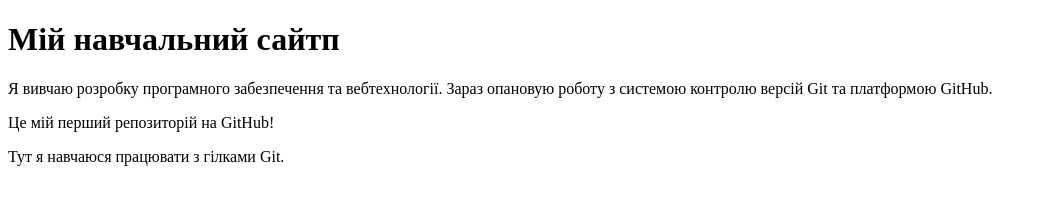
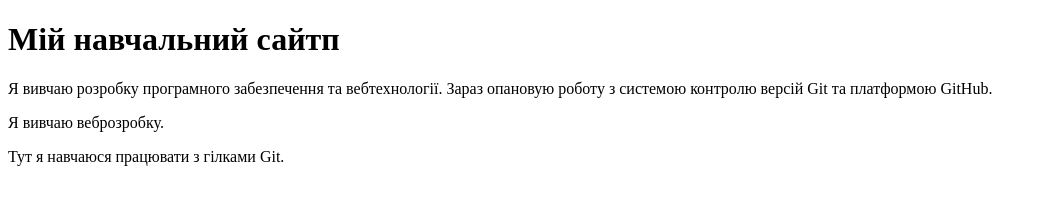
Before and after one commit to Eugene386/my_first_website, a plain HTML site: page index.html in a window 1280 px wide. Shown: the whole page, without its empty margins (0-1047 px from the left). Drawn offline with Linux system fonts and the light colour scheme.

Commit message:
Update subtitle on main
Signed-off-by: Eugene Nikitenko <204746086+Eugene386@users.noreply.github.com>

```diff
--- a/index.html
+++ b/index.html
@@ -9,7 +9,7 @@
 
     <h1>Мій навчальний сайтп</h1>
     <p>Я вивчаю розробку програмного забезпечення та вебтехнології. Зараз опановую роботу з системою контролю версій Git та платформою GitHub.</p>
-    <p>Це мій перший репозиторій на GitHub!</p>
+    <p>Я вивчаю веброзробку.</p>
     <p>Тут я навчаюся працювати з гілками Git.</p>
 
 </body>
```
